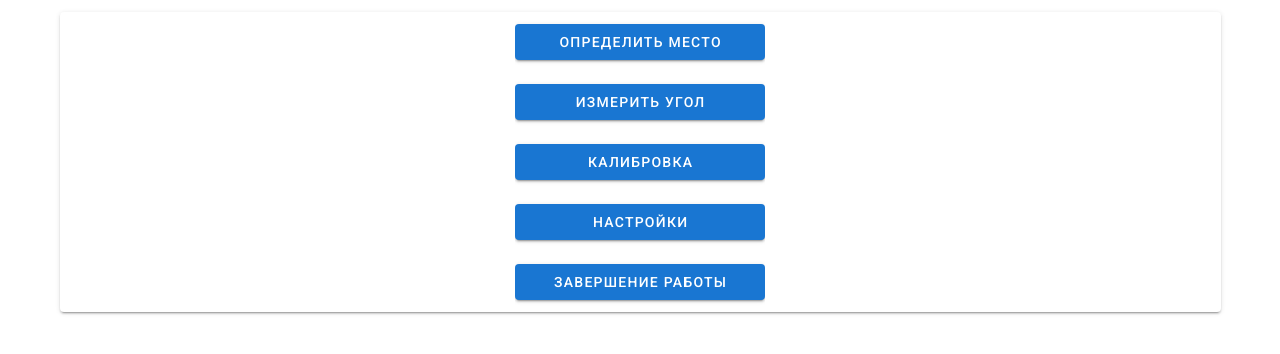
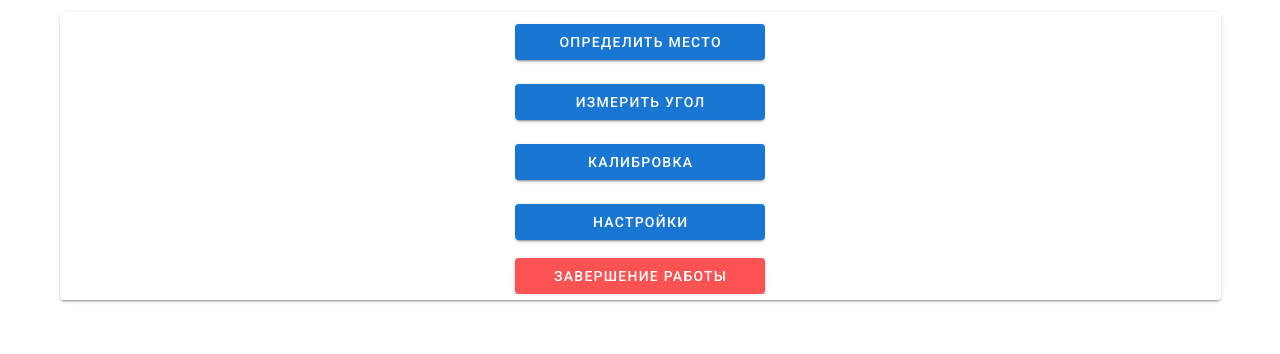
Before and after one commit to vsezol/sekstan-app, a Vue app: page / in a window 1280 px wide. Shown: the top 354 px of the page. Built offline with nearby package versions, Linux system fonts and the light colour scheme.

Commit message:
power off modal component

```diff
--- /dev/null
+++ b/src/components/PowerOffModal.vue
@@ -0,0 +1,46 @@
+<template>
+  <v-row justify="center">
+    <v-dialog v-model="dialog" persistent max-width="300">
+      <template v-slot:activator="{ on, attrs }">
+        <v-btn color="error" v-bind="attrs" v-on="on" width="250">
+          Завершение работы
+        </v-btn>
+      </template>
+      <v-card>
+        <v-card-title class="heaЯdline">
+          Завершить работу?
+        </v-card-title>
+        <v-card-text class="text-body-1">
+          Если вы завершите работу, то соединение с устройством прекратится.
+        </v-card-text>
+        <v-card-actions>
+          <v-spacer></v-spacer>
+          <v-btn color="error" @click="dialog = false">Отмена</v-btn>
+          <v-btn color="success" @click="powerOffHandler">ОК</v-btn>
+        </v-card-actions>
+      </v-card>
+    </v-dialog>
+  </v-row>
+</template>
+
+<script>
+export default {
+  data() {
+    return {
+      dialog: false
+    }
+  },
+  methods: {
+    powerOffHandler() {
+      this.dialog = false
+      console.log('send server off')
+    }
+  }
+}
+</script>
+
+<style lang="sass" scoped>
+.action-container
+  width: 50%
+  box-sizing: border-box
+</style>
--- a/src/pages/Menu.vue
+++ b/src/pages/Menu.vue
@@ -7,10 +7,17 @@
         </v-list-item-content>
       </router-link>
     </v-list-item>
+    <v-list-item>
+      <v-list-item-content>
+        <power-off-modal />
+      </v-list-item-content>
+    </v-list-item>
   </v-card>
 </template>
 
 <script>
+import PowerOffModal from '@/components/PowerOffModal'
+
 export default {
   name: 'Menu',
   data() {
@@ -19,10 +26,12 @@ export default {
         { text: 'Определить место', to: '/location/archive' },
         { text: 'Измерить угол', to: '/measure-angle' },
         { text: 'Калибровка', to: '/calibration' },
-        { text: 'Настройки', to: '/settings' },
-        { text: 'Завершение работы', to: '/poweroff' }
+        { text: 'Настройки', to: '/settings' }
       ]
     }
+  },
+  components: {
+    PowerOffModal
   }
 }
 </script>
```
